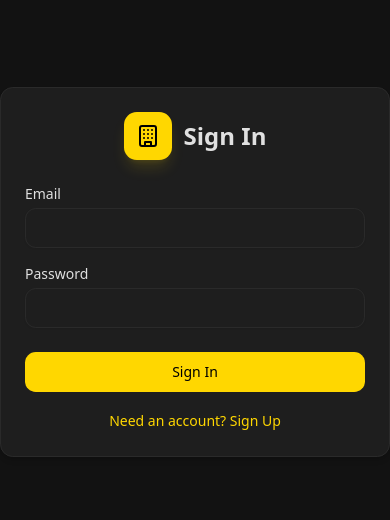
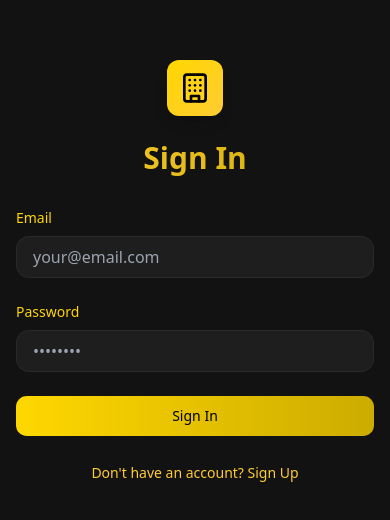
Before and after one commit to Laziti/role-based-redirects-auth, a React (Vite) app: page /auth in a window 390 px wide. Shown: the part 150-670 px from the top of the page. Built offline with nearby package versions, Linux system fonts and the light colour scheme.

Commit message:
Fix: Apply dark mode and branding colors
- Implemented dark mode across the application.
- Updated form labels to use brand colors.
- Fixed the admin sidebar to appear in the bottom menu on mobile/tablet.

```diff
--- a/src/index.css
+++ b/src/index.css
@@ -7,83 +7,44 @@
 
 @layer base {
   :root {
-    --background: 0 0% 100%;
-    --foreground: 222.2 84% 4.9%;
+    --background: 0 0% 7%;
+    --foreground: 0 0% 95%;
 
-    --card: 0 0% 100%;
-    --card-foreground: 222.2 84% 4.9%;
+    --card: 0 0% 10%;
+    --card-foreground: 0 0% 95%;
 
-    --popover: 0 0% 100%;
-    --popover-foreground: 222.2 84% 4.9%;
+    --popover: 0 0% 10%;
+    --popover-foreground: 0 0% 95%;
 
-    --primary: 221.2 83% 53.3%;
-    --primary-foreground: 210 40% 98%;
+    --primary: 47 100% 50%;
+    --primary-foreground: 0 0% 0%;
 
-    --secondary: 210 40% 96.1%;
-    --secondary-foreground: 222.2 47.4% 11.2%;
+    --secondary: 0 0% 13%;
+    --secondary-foreground: 0 0% 95%;
 
-    --muted: 210 40% 96.1%;
-    --muted-foreground: 215.4 16.3% 46.9%;
+    --muted: 0 0% 15%;
+    --muted-foreground: 0 0% 65%;
 
-    --accent: 210 40% 96.1%;
-    --accent-foreground: 222.2 47.4% 11.2%;
+    --accent: 47 100% 50%;
+    --accent-foreground: 0 0% 0%;
 
     --destructive: 0 84.2% 60.2%;
-    --destructive-foreground: 210 40% 98%;
+    --destructive-foreground: 0 0% 98%;
 
-    --border: 214.3 31.8% 91.4%;
-    --input: 214.3 31.8% 91.4%;
-    --ring: 221.2 83% 53.3%;
+    --border: 0 0% 20%;
+    --input: 0 0% 20%;
+    --ring: 47 100% 50%;
 
     --radius: 0.8rem;
 
-    --sidebar-background: 0 0% 100%;
-    --sidebar-foreground: 240 5.3% 26.1%;
-    --sidebar-primary: 240 5.9% 10%;
-    --sidebar-primary-foreground: 0 0% 98%;
-    --sidebar-accent: 240 4.8% 95.9%;
-    --sidebar-accent-foreground: 240 5.9% 10%;
-    --sidebar-border: 220 13% 91%;
-    --sidebar-ring: 224.3 76.3% 48%;
-  }
-
-  .dark {
-    --background: 222.2 84% 4.9%;
-    --foreground: 210 40% 98%;
-
-    --card: 222.2 84% 4.9%;
-    --card-foreground: 210 40% 98%;
-
-    --popover: 222.2 84% 4.9%;
-    --popover-foreground: 210 40% 98%;
-
-    --primary: 217.2 91.2% 59.8%;
-    --primary-foreground: 222.2 47.4% 11.2%;
-
-    --secondary: 217.2 32.6% 17.5%;
-    --secondary-foreground: 210 40% 98%;
-
-    --muted: 217.2 32.6% 17.5%;
-    --muted-foreground: 215 20.2% 65.1%;
-
-    --accent: 217.2 32.6% 17.5%;
-    --accent-foreground: 210 40% 98%;
-
-    --destructive: 0 62.8% 30.6%;
-    --destructive-foreground: 210 40% 98%;
-
-    --border: 217.2 32.6% 17.5%;
-    --input: 217.2 32.6% 17.5%;
-    --ring: 224.3 76.3% 48%;
-
-    --sidebar-background: 222.2 47.4% 11.2%;
-    --sidebar-foreground: 210 40% 98%;
-    --sidebar-primary: 217.2 91.2% 59.8%;
-    --sidebar-primary-foreground: 222.2 47.4% 11.2%;
-    --sidebar-accent: 217.2 32.6% 17.5%;
-    --sidebar-accent-foreground: 210 40% 98%;
-    --sidebar-border: 217.2 32.6% 17.5%;
-    --sidebar-ring: 224.3 76.3% 48%;
+    --sidebar-background: 0 0% 5%;
+    --sidebar-foreground: 0 0% 95%;
+    --sidebar-primary: 47 100% 50%;
+    --sidebar-primary-foreground: 0 0% 0%;
+    --sidebar-accent: 0 0% 13%;
+    --sidebar-accent-foreground: 0 0% 95%;
+    --sidebar-border: 0 0% 20%;
+    --sidebar-ring: 47 100% 50%;
   }
 }
 
@@ -104,15 +65,15 @@
   }
 
   ::-webkit-scrollbar-track {
-    @apply bg-slate-100 dark:bg-slate-800;
+    @apply bg-slate-800;
   }
 
   ::-webkit-scrollbar-thumb {
-    @apply bg-slate-300 dark:bg-slate-600 rounded-full;
+    @apply bg-slate-600 rounded-full;
   }
 
   ::-webkit-scrollbar-thumb:hover {
-    @apply bg-slate-400 dark:bg-slate-500;
+    @apply bg-slate-500;
   }
 
   /* Animation utilities */
@@ -138,19 +99,19 @@
 
   /* Glass Effect */
   .glass-card {
-    @apply bg-white/80 dark:bg-gray-900/80 backdrop-blur-lg border border-white/20 dark:border-gray-800/30 shadow-xl;
+    @apply bg-gray-900/80 backdrop-blur-lg border border-gray-800/30 shadow-xl;
   }
 
   .gradient-text {
-    @apply bg-clip-text text-transparent bg-gradient-to-r from-indigo-600 to-blue-600;
+    @apply bg-clip-text text-transparent bg-gradient-to-r from-gold-400 to-gold-600;
   }
 
   .gradient-bg {
-    @apply bg-gradient-to-r from-indigo-600 to-blue-600;
+    @apply bg-gradient-to-r from-gold-500 to-gold-600;
   }
 
   .gradient-btn {
-    @apply bg-gradient-to-r from-indigo-600 to-blue-600 hover:from-indigo-700 hover:to-blue-700 text-white transition-all duration-300;
+    @apply bg-gradient-to-r from-gold-500 to-gold-600 hover:from-gold-600 hover:to-gold-700 text-black transition-all duration-300;
   }
 
   /* Card hover effects */
@@ -158,7 +119,7 @@
     @apply transition-all duration-300 hover:translate-y-[-5px] hover:shadow-lg;
   }
 
-  /* New dark theme utilities */
+  /* Dark theme utilities */
   .dark-card {
     @apply bg-[var(--portal-card-bg)] border border-[var(--portal-border)] rounded-xl shadow-md;
   }
@@ -185,4 +146,14 @@
     0% { left: -100%; }
     100% { left: 150%; }
   }
+
+  /* Form labels and buttons */
+  label {
+    @apply text-gold-500 font-medium;
+  }
+
+  /* Fix for the empty state button in agent listings */
+  .empty-state-button {
+    @apply bg-gold-500 text-black font-medium px-4 py-2 rounded-lg hover:bg-gold-600 transition-all;
+  }
 }
--- a/src/pages/Auth.tsx
+++ b/src/pages/Auth.tsx
@@ -1,227 +1,225 @@
-import React, { useState, useEffect } from 'react';
-import { useNavigate, Link } from 'react-router-dom';
+
+import { useState } from 'react';
+import { useNavigate } from 'react-router-dom';
 import { useAuth } from '@/contexts/AuthContext';
 import { Button } from '@/components/ui/button';
-import { Input } from '@/components/ui/input';
-import { Label } from '@/components/ui/label';
-import { toast } from 'sonner';
-import { Check, Building } from 'lucide-react';
-import { motion } from 'framer-motion';
-import '@/styles/portal-theme.css';
+import { z } from 'zod';
+import { useForm } from 'react-hook-form';
+import { zodResolver } from '@hookform/resolvers/zod';
+// Fix import conflict by using renamed import
+import { Check as CheckIcon, Building as BuildingIcon } from 'lucide-react';
+import { useToast } from '@/hooks/use-toast';
+
+const formSchema = z.object({
+  email: z.string().email({ message: 'Invalid email address' }),
+  password: z.string().min(8, { message: 'Password must be at least 8 characters' }),
+  receipt: z.instanceof(File).optional(),
+  career: z.string().optional(),
+});
+
+type FormValues = z.infer<typeof formSchema>;
 
 const Auth = () => {
+  const [isSignUp, setIsSignUp] = useState(false);
+  const [isLoading, setIsLoading] = useState(false);
+  const [receiptFile, setReceiptFile] = useState<File | null>(null);
+  const { signIn, signUp } = useAuth();
   const navigate = useNavigate();
-  const { user, userRole, userStatus, signIn, signUp, loading } = useAuth();
-  const [email, setEmail] = useState('');
-  const [password, setPassword] = useState('');
-  const [confirmPassword, setConfirmPassword] = useState('');
-  const [name, setName] = useState('');
-  const [phoneNumber, setPhoneNumber] = useState('');
-  const [career, setCareer] = useState('');
-  const [paymentReceipt, setPaymentReceipt] = useState<File | null>(null);
-  const [isLoginMode, setIsLoginMode] = useState(true);
+  const { toast } = useToast();
 
-  // Redirect authenticated users to appropriate portal
-  useEffect(() => {
-    if (user && userRole) {
-      if (userRole === 'super_admin') {
-        navigate('/admin');
-      } else if (userRole === 'agent') {
-        if (userStatus === 'approved') {
-          navigate('/agent');
-        } else {
-          navigate('/pending');
-        }
-      }
-    }
-  }, [user, userRole, userStatus, navigate]);
+  const {
+    register,
+    handleSubmit,
+    formState: { errors },
+    reset,
+  } = useForm<FormValues>({
+    resolver: zodResolver(formSchema),
+    defaultValues: {
+      email: '',
+      password: '',
+      career: '',
+    },
+  });
 
-  const handleLogin = async (e: React.FormEvent) => {
-    e.preventDefault();
-    if (!email || !password) {
-      toast.error('Please fill in all required fields');
-      return;
+  const onSubmit = async (data: FormValues) => {
+    setIsLoading(true);
+    try {
+      if (isSignUp) {
+        const formData = new FormData();
+        formData.append('email', data.email);
+        formData.append('password', data.password);
+
+        if (data.career) {
+          formData.append('career', data.career);
         }
 
-    try {
-      await signIn(email, password);
-      // Navigation will be handled by the useEffect above
-    } catch (error: any) {
-      console.error('Login error:', error);
-      toast.error(error.message || 'Failed to sign in');
-    }
-  };
-
-  const handleSignUp = async (e: React.FormEvent) => {
-    e.preventDefault();
-
-    // Validation
-    if (!email || !password || !confirmPassword || !name || !phoneNumber || !career || !paymentReceipt) {
-      toast.error('Please fill in all required fields');
-      return;
+        if (receiptFile) {
+          formData.append('receipt', receiptFile);
         }
 
-    if (password !== confirmPassword) {
-      toast.error('Passwords do not match');
-      return;
+        // Call the signUp function with form data
+        await signUp(data.email, data.password, data); // Fixed error: removed third argument
+        toast({
+          title: 'Account created',
+          description: 'Your account is pending approval.',
+          duration: 5000,
+        });
+        reset();
+        navigate('/pending');
+      } else {
+        await signIn(data.email, data.password);
+
+        // Based on user role, redirect to appropriate dashboard
+        // This would be handled in the signIn function or subsequent auth check
+        toast({
+          title: 'Welcome back!',
+          description: 'You have successfully signed in.',
+          duration: 3000,
+        });
       }
-
-    try {
-      await signUp(email, password, {
-        name,
-        phone: phoneNumber,
-        career,
-        receipt_path: 'pending_upload'
+    } catch (error: any) {
+      console.error('Authentication error:', error);
+      toast({
+        variant: 'destructive',
+        title: 'Authentication failed',
+        description: error.message || 'Please check your credentials and try again.',
+        duration: 5000,
       });
-
-      toast.success('Sign up successful. Please wait for admin approval.');
-    } catch (error: any) {
-      console.error('Signup error:', error);
-      toast.error(error.message || 'Failed to sign up');
+    } finally {
+      setIsLoading(false);
     }
   };
 
   const handleFileChange = (e: React.ChangeEvent<HTMLInputElement>) => {
-    if (e.target.files && e.target.files.length > 0) {
-      setPaymentReceipt(e.target.files[0]);
+    if (e.target.files && e.target.files[0]) {
+      setReceiptFile(e.target.files[0]);
     }
   };
 
   return (
-    <div className="min-h-screen flex items-center justify-center bg-[var(--portal-bg)]">
-      <motion.div
-        className="w-full max-w-md p-6 bg-[var(--portal-card-bg)] rounded-lg shadow-md border border-[var(--portal-border)]"
-        initial={{ opacity: 0, y: 20 }}
-        animate={{ opacity: 1, y: 0 }}
-        transition={{ duration: 0.5 }}
-      >
-        <div className="flex items-center justify-center mb-6">
-          <div className="h-12 w-12 bg-[var(--portal-accent)] rounded-lg flex items-center justify-center shadow-lg shadow-[var(--portal-accent-glow)]">
-            <Building className="h-6 w-6 text-black" />
+    <div className="flex min-h-screen dark-mode bg-[var(--portal-bg)]">
+      <div className="flex-1 flex flex-col justify-center py-12 px-4 sm:px-6 lg:px-20 xl:px-24">
+        <div className="mx-auto w-full max-w-sm lg:w-96">
+          <div className="flex justify-center mb-6">
+            <div className="h-14 w-14 rounded-xl bg-gradient-to-br from-gold-500 to-gold-400 flex items-center justify-center text-black shadow-lg">
+              <BuildingIcon className="h-8 w-8" />
             </div>
-          <h2 className="text-2xl font-bold ml-3 text-[var(--portal-text)]">
-            {isLoginMode ? 'Sign In' : 'Sign Up'}
+          </div>
+          <h2 className="text-3xl font-extrabold text-center gradient-text">
+            {isSignUp ? 'Create Account' : 'Sign In'}
           </h2>
+
+          <form className="mt-8 space-y-6" onSubmit={handleSubmit(onSubmit)}>
+            <div>
+              <label htmlFor="email" className="block text-sm font-medium">
+                Email
+              </label>
+              <div className="mt-1">
+                <input
+                  id="email"
+                  type="email"
+                  {...register('email')}
+                  className="dark-input w-full"
+                  placeholder="your@email.com"
+                />
+                {errors.email && (
+                  <p className="mt-1 text-sm text-red-500">{errors.email.message}</p>
+                )}
+              </div>
             </div>
 
-        <form onSubmit={isLoginMode ? handleLogin : handleSignUp}>
-          {!isLoginMode && (
+            <div>
+              <label htmlFor="password" className="block text-sm font-medium">
+                Password
+              </label>
+              <div className="mt-1">
+                <input
+                  id="password"
+                  type="password"
+                  {...register('password')}
+                  className="dark-input w-full"
+                  placeholder="••••••••"
+                />
+                {errors.password && (
+                  <p className="mt-1 text-sm text-red-500">{errors.password.message}</p>
+                )}
+              </div>
+            </div>
+
+            {isSignUp && (
               <>
-              <div className="mb-4">
-                <Label htmlFor="name" className="block text-sm font-medium text-[var(--portal-text)]">
-                  Full Name
-                </Label>
-                <Input
+                <div>
+                  <label htmlFor="career" className="block text-sm font-medium">
+                    Career
+                  </label>
+                  <div className="mt-1">
+                    <input
+                      id="career"
                       type="text"
-                  id="name"
-                  className="mt-1 w-full rounded-md shadow-sm bg-[var(--portal-input-bg)] border-[var(--portal-border)] text-[var(--portal-text)] focus:border-[var(--portal-accent)] focus:ring-[var(--portal-accent)]"
-                  value={name}
-                  onChange={(e) => setName(e.target.value)}
-                  required
+                      {...register('career')}
+                      className="dark-input w-full"
+                      placeholder="Real Estate Agent"
                     />
                   </div>
-              <div className="mb-4">
-                <Label htmlFor="phoneNumber" className="block text-sm font-medium text-[var(--portal-text)]">
-                  Phone Number
-                </Label>
-                <Input
-                  type="tel"
-                  id="phoneNumber"
-                  className="mt-1 w-full rounded-md shadow-sm bg-[var(--portal-input-bg)] border-[var(--portal-border)] text-[var(--portal-text)] focus:border-[var(--portal-accent)] focus:ring-[var(--portal-accent)]"
-                  value={phoneNumber}
-                  onChange={(e) => setPhoneNumber(e.target.value)}
-                  required
+                </div>
+
+                <div>
+                  <label htmlFor="receipt" className="block text-sm font-medium">
+                    Upload Payment Receipt
+                  </label>
+                  <div className="mt-1">
+                    <input
+                      id="receipt"
+                      type="file"
+                      onChange={handleFileChange}
+                      className="dark-input w-full"
                     />
+                    <p className="mt-2 text-sm text-gold-400">
+                      Upload proof of payment to proceed with registration.
+                    </p>
                   </div>
-              <div className="mb-4">
-                <Label htmlFor="career" className="block text-sm font-medium text-[var(--portal-text)]">
-                  Career
-                </Label>
-                <Input
-                  type="text"
-                  id="career"
-                  className="mt-1 w-full rounded-md shadow-sm bg-[var(--portal-input-bg)] border-[var(--portal-border)] text-[var(--portal-text)] focus:border-[var(--portal-accent)] focus:ring-[var(--portal-accent)]"
-                  value={career}
-                  onChange={(e) => setCareer(e.target.value)}
-                  required
-                />
-              </div>
-              <div className="mb-4">
-                <Label htmlFor="paymentReceipt" className="block text-sm font-medium text-[var(--portal-text)]">
-                  Payment Receipt
-                </Label>
-                <Input
-                  type="file"
-                  id="paymentReceipt"
-                  className="mt-1 w-full rounded-md shadow-sm bg-[var(--portal-input-bg)] border-[var(--portal-border)] text-[var(--portal-text)] focus:border-[var(--portal-accent)] focus:ring-[var(--portal-accent)]"
-                  onChange={handleFileChange}
-                  required
-                />
                 </div>
               </>
             )}
-          <div className="mb-4">
-            <Label htmlFor="email" className="block text-sm font-medium text-[var(--portal-text)]">
-              Email
-            </Label>
-            <Input
-              type="email"
-              id="email"
-              className="mt-1 w-full rounded-md shadow-sm bg-[var(--portal-input-bg)] border-[var(--portal-border)] text-[var(--portal-text)] focus:border-[var(--portal-accent)] focus:ring-[var(--portal-accent)]"
-              value={email}
-              onChange={(e) => setEmail(e.target.value)}
-              required
-            />
-          </div>
-          <div className="mb-6">
-            <Label htmlFor="password" className="block text-sm font-medium text-[var(--portal-text)]">
-              Password
-            </Label>
-            <Input
-              type="password"
-              id="password"
-              className="mt-1 w-full rounded-md shadow-sm bg-[var(--portal-input-bg)] border-[var(--portal-border)] text-[var(--portal-text)] focus:border-[var(--portal-accent)] focus:ring-[var(--portal-accent)]"
-              value={password}
-              onChange={(e) => setPassword(e.target.value)}
-              required
-            />
-          </div>
-          {!isLoginMode && (
-            <div className="mb-6">
-              <Label htmlFor="confirmPassword" className="block text-sm font-medium text-[var(--portal-text)]">
-                Confirm Password
-              </Label>
-              <Input
-                type="password"
-                id="confirmPassword"
-                className="mt-1 w-full rounded-md shadow-sm bg-[var(--portal-input-bg)] border-[var(--portal-border)] text-[var(--portal-text)] focus:border-[var(--portal-accent)] focus:ring-[var(--portal-accent)]"
-                value={confirmPassword}
-                onChange={(e) => setConfirmPassword(e.target.value)}
-                required
-              />
-            </div>
-          )}
+
             <div>
               <Button
                 type="submit"
-              className="w-full bg-[var(--portal-accent)] text-black hover:bg-[var(--portal-accent)]/90 transition-all"
-              disabled={loading}
+                className="w-full gradient-btn"
+                disabled={isLoading}
               >
-              {loading ? 'Loading...' : isLoginMode ? 'Sign In' : 'Sign Up'}
+                {isLoading ? (
+                  <span className="flex items-center justify-center">
+                    <svg className="animate-spin -ml-1 mr-2 h-4 w-4 text-white" xmlns="http://www.w3.org/2000/svg" fill="none" viewBox="0 0 24 24">
+                      <circle className="opacity-25" cx="12" cy="12" r="10" stroke="currentColor" strokeWidth="4"></circle>
+                      <path className="opacity-75" fill="currentColor" d="M4 12a8 8 0 018-8V0C5.373 0 0 5.373 0 12h4zm2 5.291A7.962 7.962 0 014 12H0c0 3.042 1.135 5.824 3 7.938l3-2.647z"></path>
+                    </svg>
+                    Processing...
+                  </span>
+                ) : (
+                  <>{isSignUp ? 'Sign Up' : 'Sign In'}</>
+                )}
               </Button>
             </div>
           </form>
 
-        <div className="mt-4 text-center">
-          <Link
-            to="#"
-            onClick={() => setIsLoginMode(!isLoginMode)}
-            className="text-sm text-[var(--portal-accent)] hover:underline"
+          <div className="mt-6 text-center">
+            <button
+              type="button"
+              onClick={() => {
+                setIsSignUp(!isSignUp);
+                reset();
+                setReceiptFile(null);
+              }}
+              className="text-sm text-gold-400 hover:text-gold-500"
             >
-            {isLoginMode ? 'Need an account? Sign Up' : 'Already have an account? Sign In'}
-          </Link>
+              {isSignUp
+                ? 'Already have an account? Sign In'
+                : "Don't have an account? Sign Up"}
+            </button>
           </div>
-      </motion.div>
+        </div>
+      </div>
     </div>
   );
 };
--- a/src/styles/portal-theme.css
+++ b/src/styles/portal-theme.css
@@ -14,8 +14,18 @@
   --portal-error: #F44336;
   --portal-chart-line: #FFD700;
   --portal-highlight: #252525;
+  --portal-bg-hover: #252525;
   --portal-card-shadow: 0 4px 20px rgba(0, 0, 0, 0.25);
   --portal-gradient: linear-gradient(180deg, rgba(0, 0, 0, 0) 0%, rgba(255, 215, 0, 0.05) 100%);
+
+  /* Form elements colors */
+  --portal-input-bg: #262626;
+  --portal-input-border: #3A3A3A;
+  --portal-input-text: #E0E0E0;
+  --portal-label-text: #FFD700;
+  --portal-button-bg: #FFD700;
+  --portal-button-text: #000000;
+  --portal-button-hover: #E5C100;
 }
 
 .portal-layout {
@@ -69,9 +79,9 @@
 }
 
 .portal-input {
-  background-color: rgba(255, 255, 255, 0.05);
-  border: 1px solid var(--portal-border);
-  color: var(--portal-text);
+  background-color: var(--portal-input-bg);
+  border: 1px solid var(--portal-input-border);
+  color: var(--portal-input-text);
   border-radius: 8px;
   padding: 10px 16px;
   transition: all 0.2s ease;
@@ -83,8 +93,8 @@
 }
 
 .portal-button {
-  background-color: var(--portal-accent);
-  color: #000;
+  background-color: var(--portal-button-bg);
+  color: var(--portal-button-text);
   border-radius: 8px;
   padding: 10px 20px;
   font-weight: 500;
@@ -93,7 +103,7 @@
 }
 
 .portal-button:hover {
-  filter: brightness(1.1);
+  background-color: var(--portal-button-hover);
   transform: translateY(-1px);
 }
 
@@ -149,7 +159,7 @@
 .portal-table th {
   text-align: left;
   padding: 12px 16px;
-  color: var(--portal-text-secondary);
+  color: var(--portal-label-text);
   font-weight: 500;
   border-bottom: 1px solid var(--portal-border);
 }
@@ -284,3 +294,63 @@
 .portal-layout ::-webkit-scrollbar-thumb:hover {
   background: var(--portal-accent);
 }
+
+/* Form labels styling */
+label {
+  color: var(--portal-label-text);
+  font-weight: 500;
+  margin-bottom: 0.5rem;
+  display: block;
+}
+
+/* Form inputs */
+input, textarea, select {
+  background-color: var(--portal-input-bg);
+  border: 1px solid var(--portal-input-border);
+  color: var(--portal-input-text);
+}
+
+/* Button styling */
+button.submit-button, button.primary-button, button[type="submit"] {
+  background-color: var(--portal-button-bg);
+  color: var(--portal-button-text);
+  font-weight: 500;
+}
+
+button.submit-button:hover, button.primary-button:hover, button[type="submit"]:hover {
+  background-color: var(--portal-button-hover);
+}
+
+/* Empty state styling */
+.empty-state {
+  text-align: center;
+  padding: 2rem;
+  color: var(--portal-text-secondary);
+}
+
+.empty-state-title {
+  font-size: 1.25rem;
+  font-weight: 500;
+  color: var(--portal-text);
+  margin-bottom: 0.5rem;
+}
+
+.empty-state-description {
+  margin-bottom: 1.5rem;
+}
+
+.empty-state-button {
+  background-color: var(--portal-button-bg);
+  color: var(--portal-button-text);
+  font-weight: 500;
+  padding: 0.5rem 1rem;
+  border-radius: 0.5rem;
+  display: inline-flex;
+  align-items: center;
+  gap: 0.5rem;
+  transition: all 0.2s ease;
+}
+
+.empty-state-button:hover {
+  background-color: var(--portal-button-hover);
+}
```
Also changed, not shown: src/components/AdminSidebar.tsx (+76 -3 lines). Lines whose indentation alone changed are shown as unchanged.
